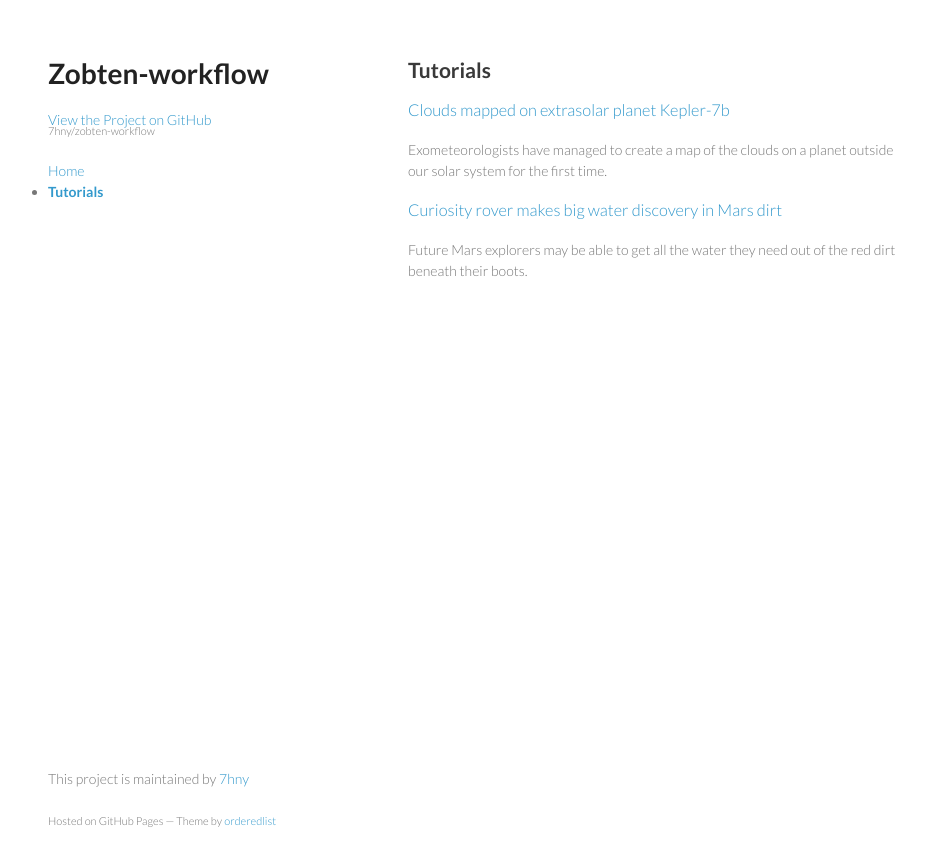
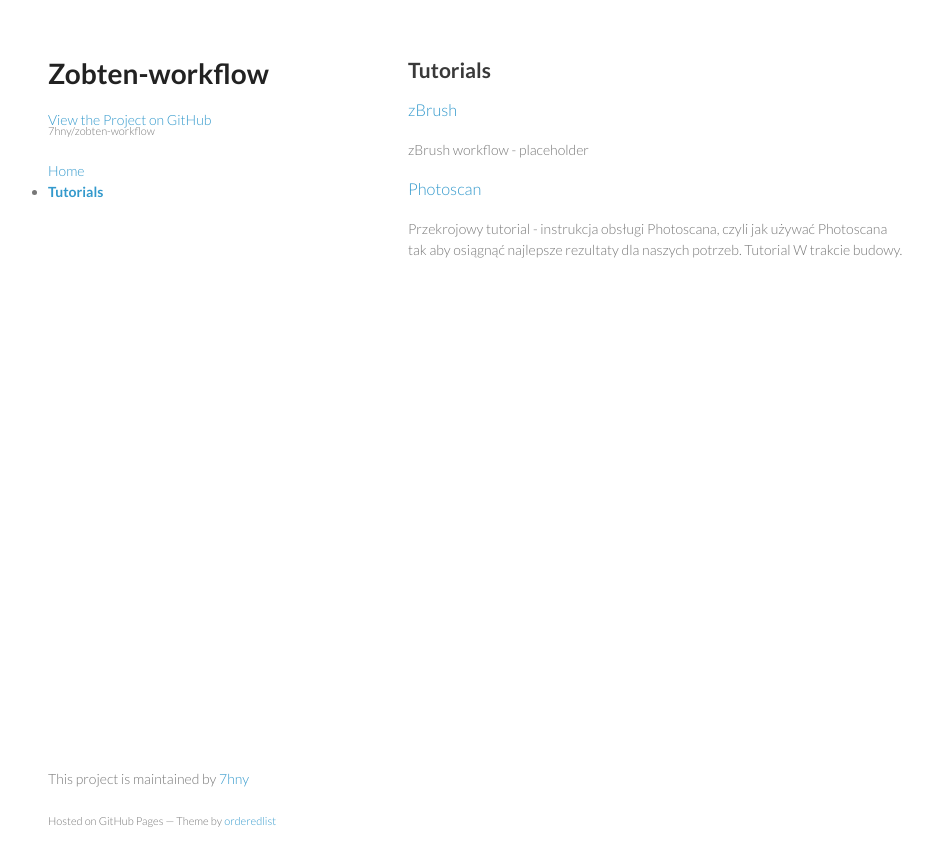
Before and after one commit to 7hny/zobten-workflow, a Jekyll site: the page built from tutorials/index.html, in a window 1280 px wide. Shown: the top 866 px of the page, without its empty margins (162-1093 px from the left). Built offline with Jekyll 4.4.1, drawn with Linux system fonts in a browser that asks for light colours; Markdown is read by kramdown in place of the engine named in the settings.

Commit message:
Content update

```diff
--- a/_posts/tutorials/2013-09-26-water-in-martian-dirt.md
+++ b/_posts/tutorials/0000-11-30-photoscan.md
@@ -1,12 +1,12 @@
 ---
 layout: tutorial
-title: Curiosity rover makes big water discovery in Mars dirt
-meta: Future Mars explorers may be able to get all the water they need out of the red dirt beneath their boots.
+title: Photoscan
+meta: Przekrojowy tutorial - instrukcja obsługi Photoscana, czyli jak używać Photoscana tak aby osiągnąć najlepsze rezultaty dla naszych potrzeb. Tutorial W trakcie budowy.
 sources:
-    - url: http://www.space.com/22949-mars-water-discovery-curiosity-rover.html
-      title: http://www.space.com/22949-mars-water-discovery-curiosity-rover.html
-    - url: http://www.space.com/22949-mars-water-discovery-curiosity-rover.html
-      title: http://www.space.com/22949-mars-water-discovery-curiosity-rover.html
+    - url: http://www.agisoft.ru/products/photoscan
+      title: Oficjalna strona Photoscana
+    - url: http://www.agisoft.ru/pdf/photoscan_1_0_en.pdf
+      title: Manual do wersji Standard 1.0
 category: tutorials
 ---
 
--- a/_posts/tutorials/2013-10-06-clouds-on-kepler-7b-mapped.md
+++ b/_posts/tutorials/0000-11-30-z-brush.md
@@ -1,7 +1,7 @@
 ---
 layout: tutorial
-title: Clouds mapped on extrasolar planet Kepler-7b
-meta: Exometeorologists have managed to create a map of the clouds on a planet outside our solar system for the first time.
+title: zBrush
+meta: zBrush workflow - placeholder
 sources:
     - url: http://www.space.com/22949-mars-water-discovery-curiosity-rover.html
       title: http://www.space.com/22949-mars-water-discovery-curiosity-rover.html
```
